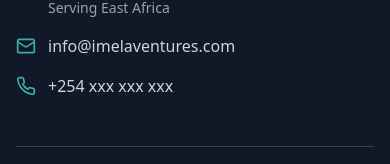
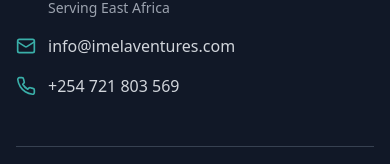
Before and after one commit to WarutereIan/imela-ventures, a React (Vite) app: page / in a window 390 px wide. Shown: the part 9178-9342 px from the top of the page. Built offline with nearby package versions, Linux system fonts and the light colour scheme.

Commit message:
Updated phone number on the site

```diff
--- a/src/components/Contact.tsx
+++ b/src/components/Contact.tsx
@@ -137,7 +137,7 @@ const Contact: React.FC = () => {
                     value={formData.phone}
                     onChange={handleChange}
                     className="w-full px-3 py-2.5 border border-gray-300 rounded-lg focus:ring-2 focus:ring-blue-500 focus:border-transparent transition-colors duration-200"
-                    placeholder="+254 xxx xxx xxx"
+                    placeholder="+254 721 803 569"
                   />
                 </div>
               </div>
--- a/src/components/Footer.tsx
+++ b/src/components/Footer.tsx
@@ -104,7 +104,7 @@ const Footer: React.FC<FooterProps> = ({ setActiveSection }) => {
               </div>
               <div className="flex items-center space-x-3">
                 <Phone className="h-5 w-5 flex-shrink-0" style={{ color: '#3AAFA9' }} />
-                <p className="text-gray-300">+254 xxx xxx xxx</p>
+                <p className="text-gray-300">+254 721 803 569</p>
               </div>
             </div>
           </div>
```
